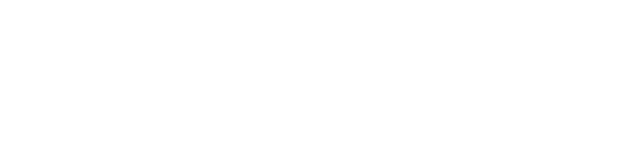
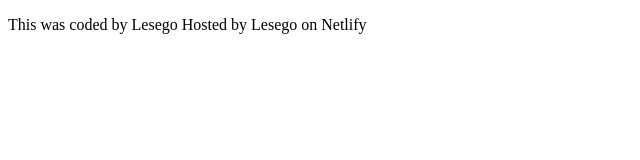
Before and after one commit to LesegoA/AI-Poem-Project, a plain HTML site: page AI Poem Generator/index.html in a window 1280 px wide. Shown: the whole page, without its empty margins (0-640 px from the left). Drawn offline with Linux system fonts and the light colour scheme.

Commit message:
Update index.html

```diff
--- a/AI Poem Generator/index.html
+++ b/AI Poem Generator/index.html
@@ -4,8 +4,16 @@
     <meta charset="UTF-8">
     <meta name="viewport" content="width=device-width, initial-scale=1.0">
     <title>AI Poem Generator </title>
+    <link rel="stylesheet" href="style.css">
+
 </head>
+
 <body>
-
 </body>
+<footer>
+    <p> This was coded by Lesego
+        Hosted by Lesego on Netlify
+    </p>
+    <script src="script.js"></script>
+</footer>
 </html>
```
